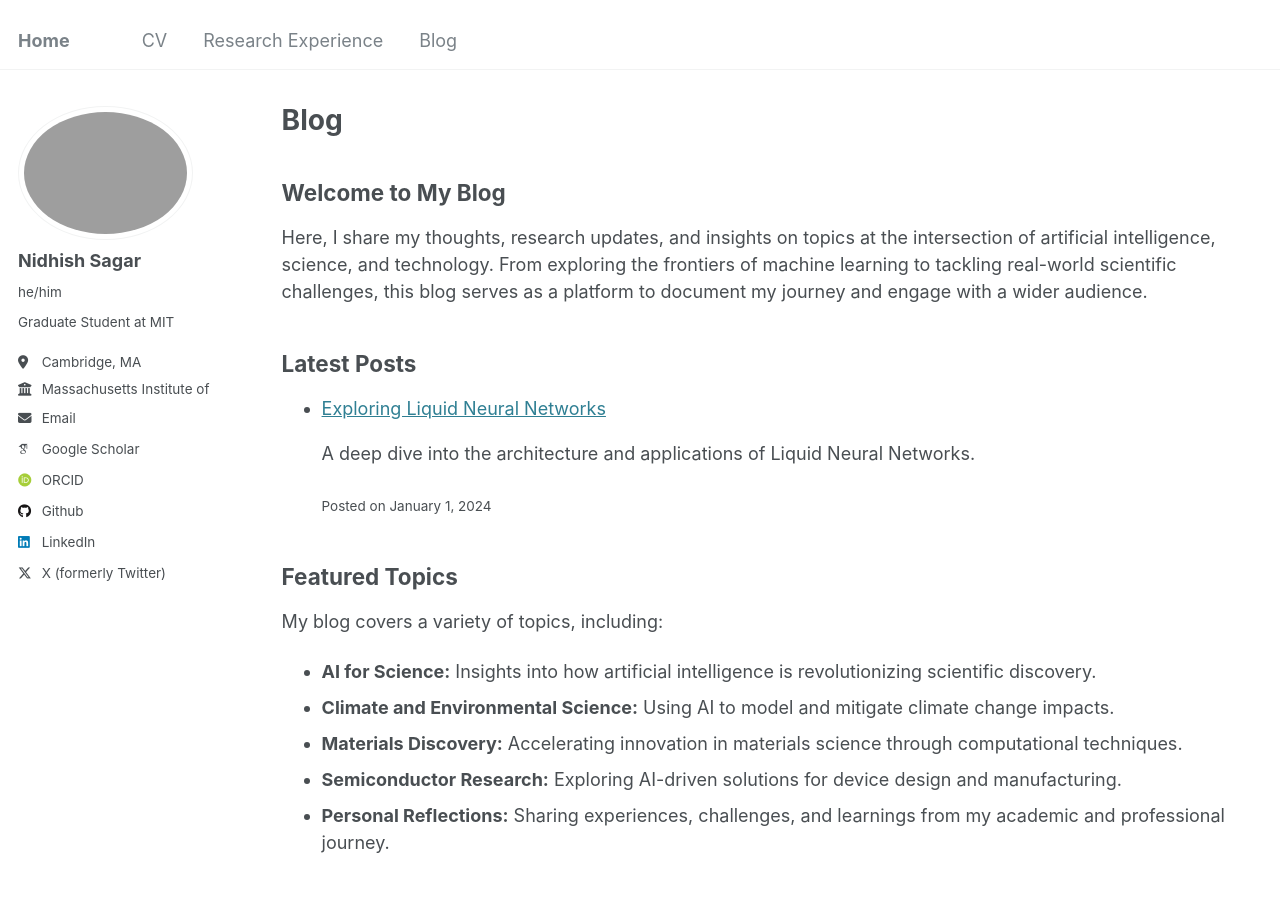
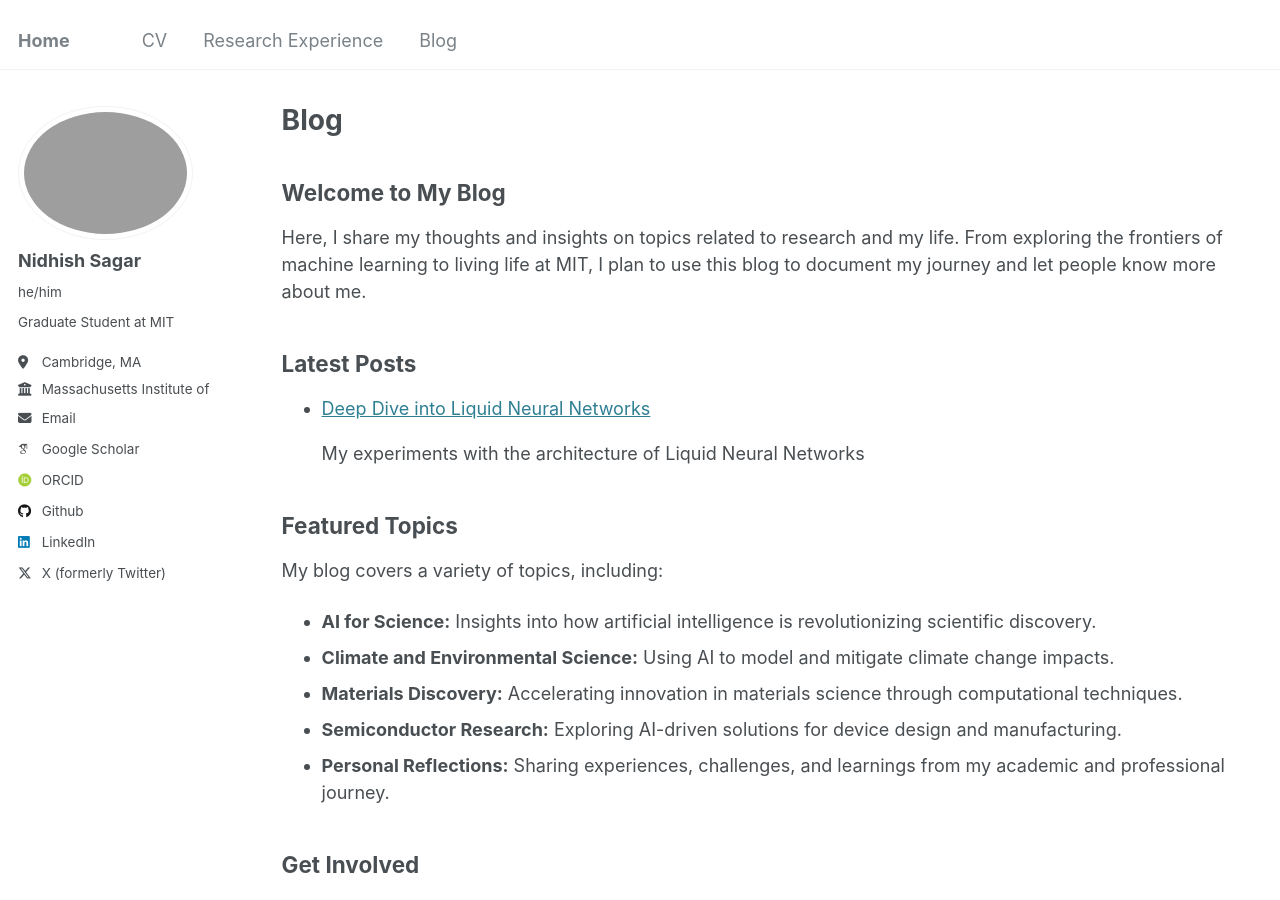
Before and after one commit to sagarnidhish/sagarnidhish.github.io, a Jekyll site: the page built from _pages/blog.html, in a window 1280 px wide and 900 px high. Built offline with Jekyll 4.4.1, drawn with Linux system fonts in a browser that asks for light colours; some web fonts are replaced.

Commit message:
Update blog.html

```diff
--- a/_pages/blog.html
+++ b/_pages/blog.html
@@ -10,7 +10,7 @@ author_profile: true
 <div>
   <h2>Welcome to My Blog</h2>
   <p>
-    Here, I share my thoughts, research updates, and insights on topics at the intersection of artificial intelligence, science, and technology. From exploring the frontiers of machine learning to tackling real-world scientific challenges, this blog serves as a platform to document my journey and engage with a wider audience.
+    Here, I share my thoughts and insights on topics related to research and my life. From exploring the frontiers of machine learning to living life at MIT, I plan to use this blog to document my journey and let people know more about me.
   </p>
 </div>
 
@@ -25,9 +25,9 @@ author_profile: true
       </li>
     {% endfor %}
     <li>
-      <a href="/project/index.html">Exploring Liquid Neural Networks</a>
-      <p>A deep dive into the architecture and applications of Liquid Neural Networks.</p>
-      <p><small>Posted on January 1, 2024</small></p>
+      <a href="/project/index.html">Deep Dive into Liquid Neural Networks</a>
+      <p>My experiments with the architecture of Liquid Neural Networks</p>
+      <!-- <p><small>Posted on January 1, 2024</small></p> -->
     </li>
   </ul>
 </div>
```
